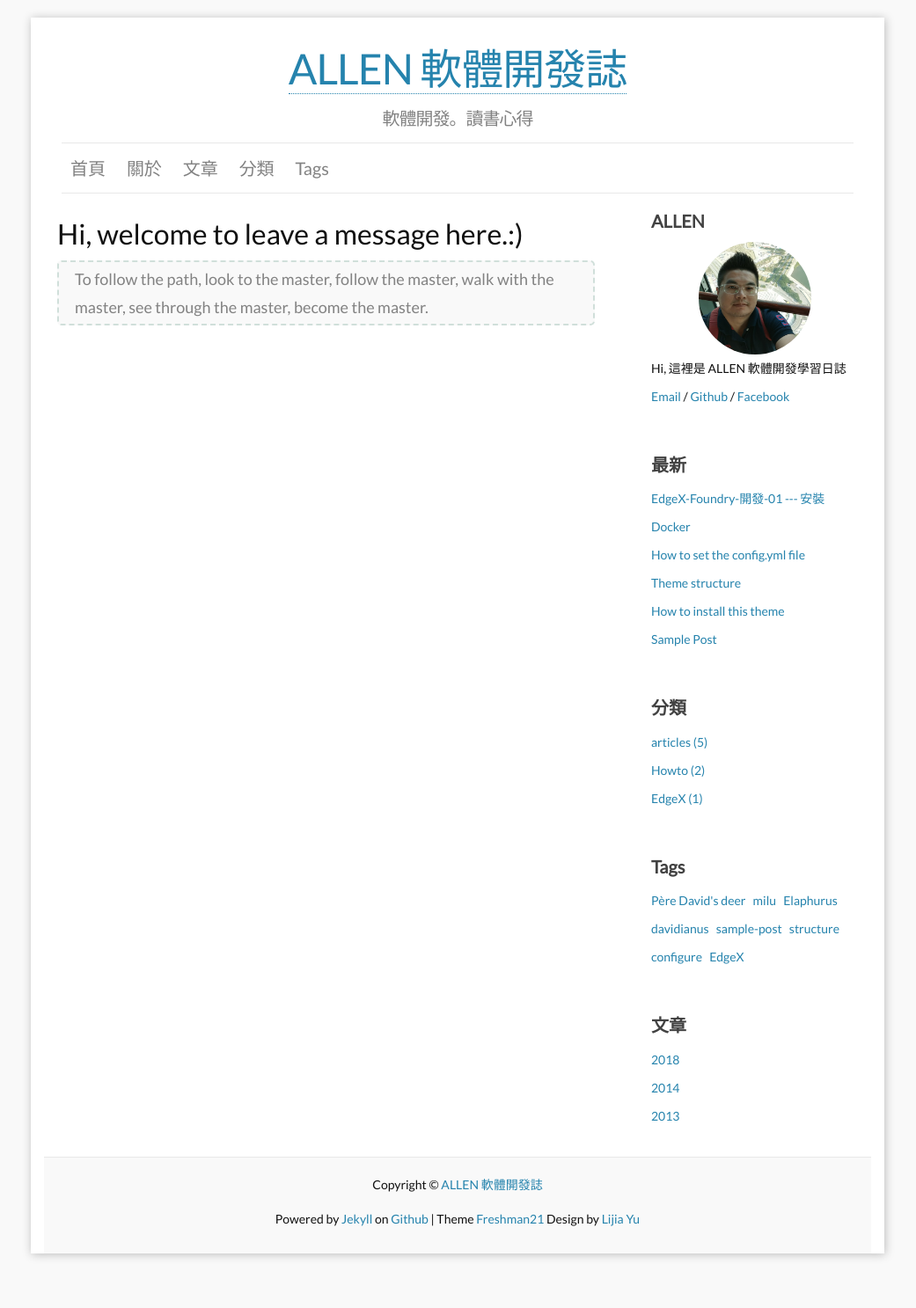
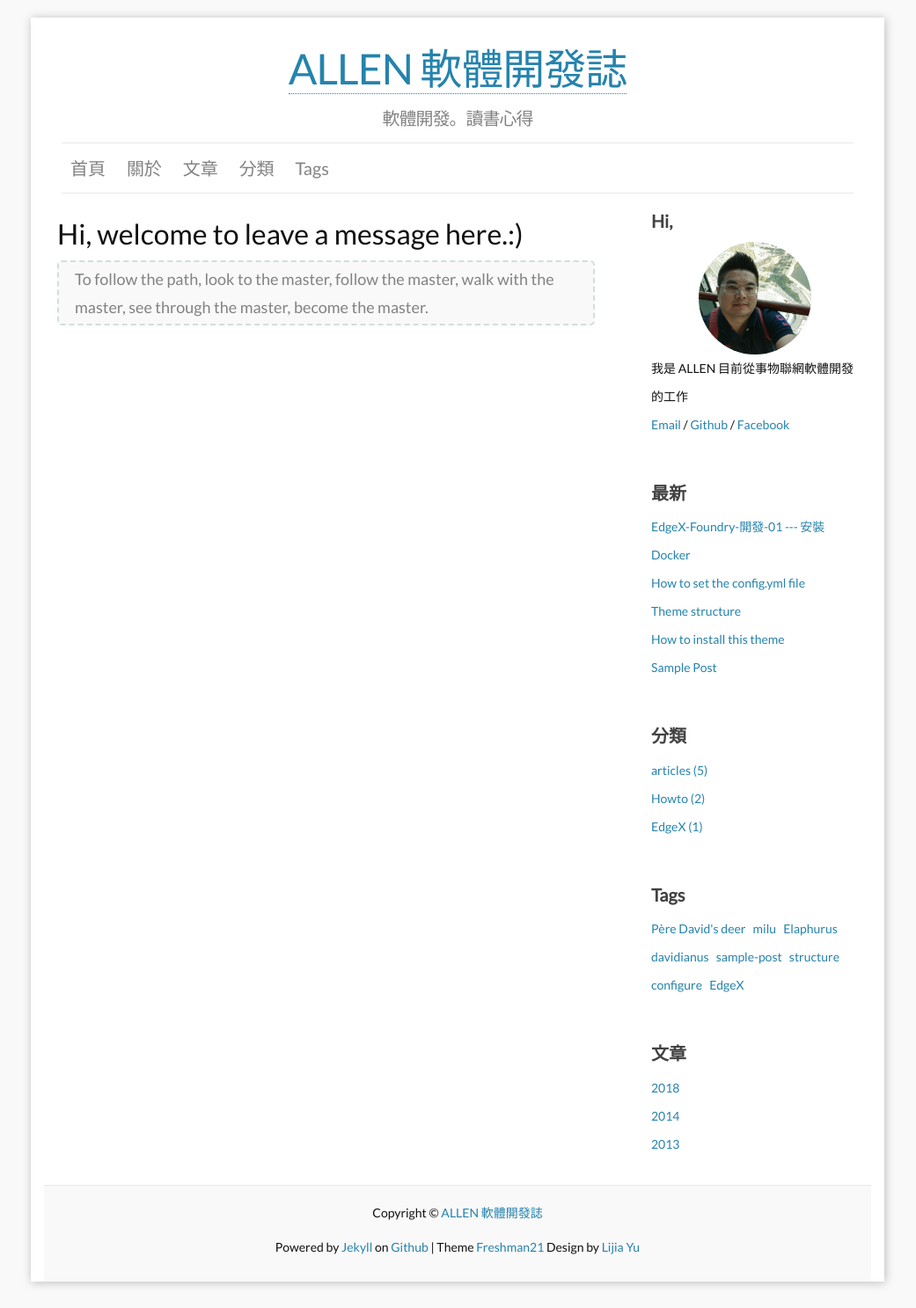
Before and after one commit to allenchien-tw/allenchien-tw.github.io, a Jekyll site: the page built from f_guestbook.md, in a window 1280 px wide. Shown: the whole page at 88% size, without its empty margins (120-1161 px from the left). Built offline with Jekyll 4.4.1, drawn with Linux system fonts in a browser that asks for light colours; some web fonts are replaced; comment, search, counter and statistics services are not loaded; before the commit the page ends 1455 px from its top, so only the background shows below that.

Commit message:
[up] update REDEME and about me

```diff
--- a/_config.yml
+++ b/_config.yml
@@ -15,7 +15,7 @@ locale: en_US
 fb_username: tw.allenchien
 github_username: allenchien-tw
 favicon: "/images/favicon.ico"
-aboutme: Hi, 這裡是 ALLEN 軟體開發學習日誌 # these are shown on aboutme-sidebar.
+aboutme: 我是 ALLEN 目前從事物聯網軟體開發的工作 # these are shown on aboutme-sidebar.
 aboutme_photo: "/images/me.png"
 google_analytics_key: UA-127402486-1  # put YOUR key here to enable tracking! (blank to disable)
 
@@ -27,7 +27,7 @@ default_locale: "en" # blog sidebar language set, only include: English (en), Ch
 
 locales:
     en:
-      Aboutme: "ALLEN"
+      Aboutme: "Hi, "
       Archives: "文章"
       Blogroll: "Blogroll"
       Categories: "分類"
```
Also changed, not shown: README.md.
